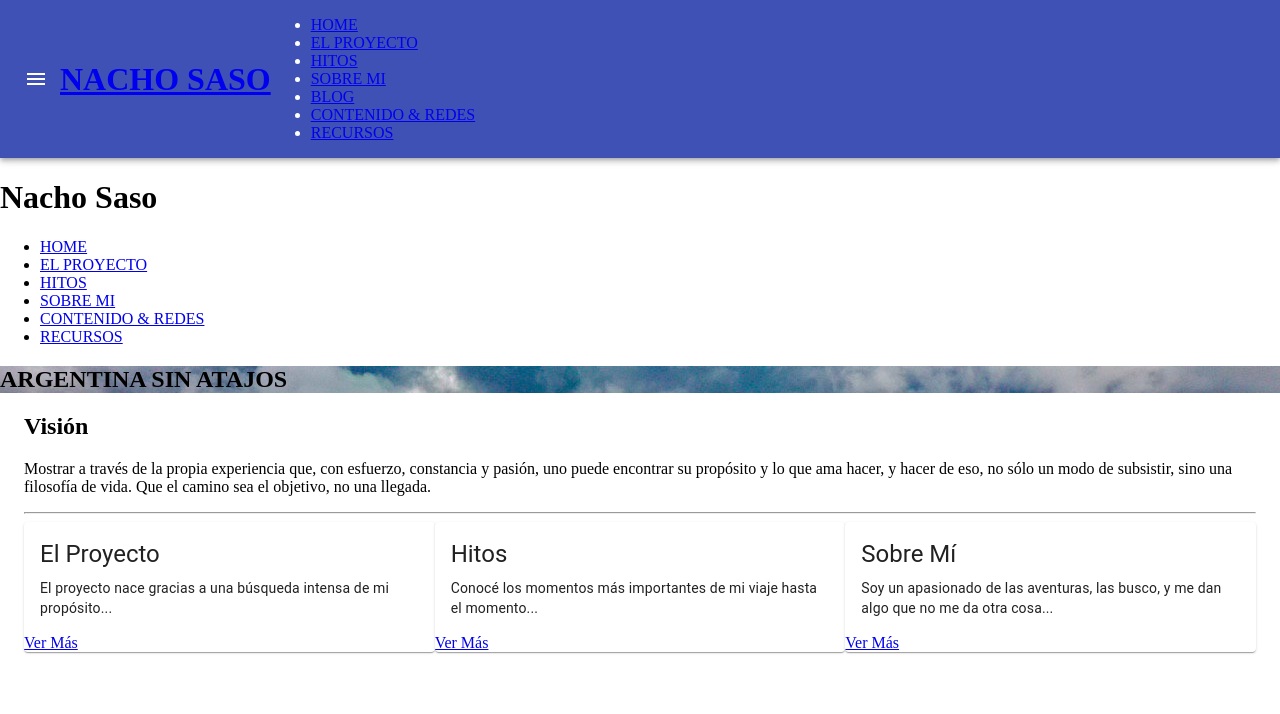
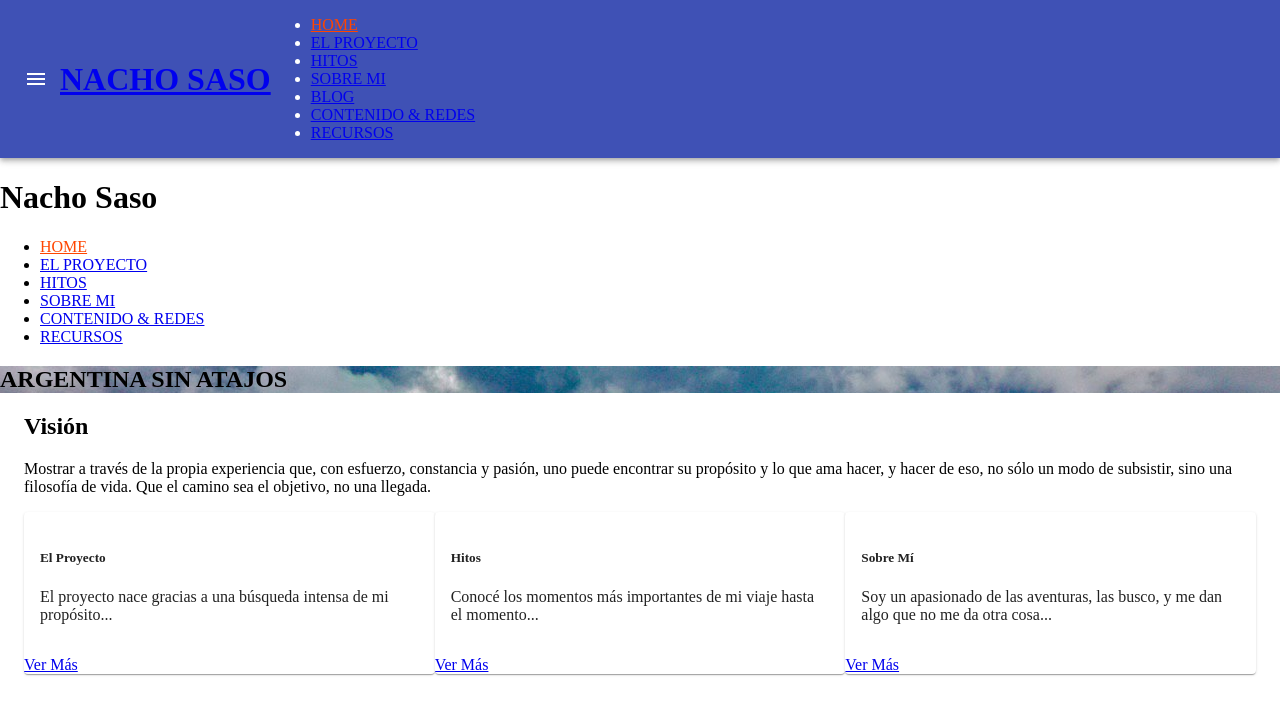
Before and after one commit to marting1777/nachosaso, a React app: page / in a window 1280 px wide. Shown: the top 714 px of the page. Built offline with nearby package versions, Linux system fonts and the light colour scheme.

Commit message:
Init of El Proyecto

```diff
--- a/src/App.css
+++ b/src/App.css
@@ -3,4 +3,5 @@
 .App {
     font-family: 'Titillium Web', sans-serif;
     height: 100%;
+    font-size: 18px;
 }
--- a/src/components/ElProyecto/ElProyecto.css
+++ b/src/components/ElProyecto/ElProyecto.css
@@ -0,0 +1,23 @@
+.Banner {
+    height: 60vh;
+    width: 100%;
+    display: table;
+    background-attachment: fixed;
+    background-size: cover;
+    background-repeat: no-repeat;
+    background-position: center;
+}
+
+.TableDisplay {
+    display: table-cell;
+    vertical-align: middle;
+}
+
+.Title {
+    text-align: center;
+    margin: 0;
+    font-size: 54px;
+    color: #FFFFFF;
+    text-shadow: 2px 2px #000;
+    text-transform: uppercase;
+}
--- a/src/components/ElProyecto/ElProyecto.js
+++ b/src/components/ElProyecto/ElProyecto.js
@@ -1,11 +1,25 @@
 import React, { Component } from 'react'
 import classes from './ElProyecto.css'
 
+import Banner from '../UI/Banner/Banner'
+import Title from '../UI/Title/Title'
+
+import ElProyectoPortada from '../../assets/images/elproyecto.jpg'
+
 class ElProyecto extends Component {
+
+    state = {
+        title: 'El Proyecto'
+    }
+
     render () {
         return (
             <div className={classes.ElProyecto}>
-                <h1>El Proyecto</h1>
+                <Banner bannerStyles={classes.Banner} style={{backgroundImage: `url('${ElProyectoPortada}')`}}>
+                    <div className={classes.TableDisplay}>
+                        <Title titleClass={classes.Title} title={this.state.title}/>
+                    </div>
+                </Banner>
             </div>
         )
     }
--- a/src/components/Home/Home.css
+++ b/src/components/Home/Home.css
@@ -1,6 +1,7 @@
 .HomeSection {
     background-repeat: no-repeat;
     background-size: cover;
+    background-attachment: fixed;
     height: 80vh;
     background-position: center;
     width: 100%;
--- a/src/components/Home/Home.js
+++ b/src/components/Home/Home.js
@@ -69,8 +69,6 @@ class Home extends Component {
                             <p className={classes.VisionText}>{this.state.main.visionText}</p>
                         </div>
 
-                        <hr></hr>
-
                         <Grid container>
                             {cardList}
                         </Grid>
--- a/src/components/UI/Banner/Banner.js
+++ b/src/components/UI/Banner/Banner.js
@@ -1,7 +1,7 @@
 import React from 'react'
 
 const banner = props => (
-    <div className={props.bannerStyles}>{props.children}</div>
+    <div className={props.bannerStyles} style={props.style}>{props.children}</div>
 )
 
 export default banner
--- a/src/components/UI/CardWithImageTop/CardWithImageTop.css
+++ b/src/components/UI/CardWithImageTop/CardWithImageTop.css
@@ -10,6 +10,15 @@
     height: 140px;
 }
 
+.CardTitle {
+    margin: 0;
+    font-size: 24px;
+}
+
+.CardParagraph {
+    margin: 0;
+}
+
 .LinkStyle {
     text-transform: uppercase;
     text-decoration: none;
@@ -20,4 +29,5 @@
     border: 2px solid #0a410a;
     padding: 5px 45px;
     left: 15px;
+    border-radius: 4px;
 }
--- a/src/components/UI/CardWithImageTop/CardWithImageTop.js
+++ b/src/components/UI/CardWithImageTop/CardWithImageTop.js
@@ -5,7 +5,6 @@ import { Link } from 'react-router-dom'
 import Card from '@material-ui/core/Card'
 import CardContent from '@material-ui/core/CardContent'
 import CardMedia from '@material-ui/core/CardMedia'
-import Typography from '@material-ui/core/Typography'
 import Grid from '@material-ui/core/Grid'
 
 const cardWithImageTop = props => {
@@ -20,12 +19,8 @@ const cardWithImageTop = props => {
                     alt={props.title}
                 />
                 <CardContent>
-                <Typography gutterBottom variant="h5" component="h2">
-                    {props.title}
-                </Typography>
-                <Typography variant="body2" component="p">
-                    {props.text}
-                </Typography>
+                    <h5 className={classes.CardTitle}>{props.title}</h5>
+                    <p className={classes.CardParagraph}>{props.text}</p>
                 </CardContent>
                 <Link className={classes.LinkStyle} to={props.linkUrl}>
                     Ver Más
--- a/src/components/UI/Navbar/NavList/NavList.css
+++ b/src/components/UI/Navbar/NavList/NavList.css
@@ -8,7 +8,6 @@
 }
 
 
-.NavList a:hover,
-.NavList a:active {
+.NavList a:hover {
     color: orangered;
 }
--- a/src/components/UI/Navbar/NavList/NavList.js
+++ b/src/components/UI/Navbar/NavList/NavList.js
@@ -1,11 +1,13 @@
 import React from 'react'
-import { Link } from 'react-router-dom'
+import { NavLink } from 'react-router-dom'
 
 import classes from './NavList.css'
 
 const navList = props => {
     return (
-        <li className={classes.NavList}><Link to={props.urlLink}>{props.name}</Link></li>
+        <li className={classes.NavList}>
+            <NavLink activeStyle={{color: 'orangered'}} to={props.urlLink}>{props.name}</NavLink>
+        </li>
     )
 }
 
```
